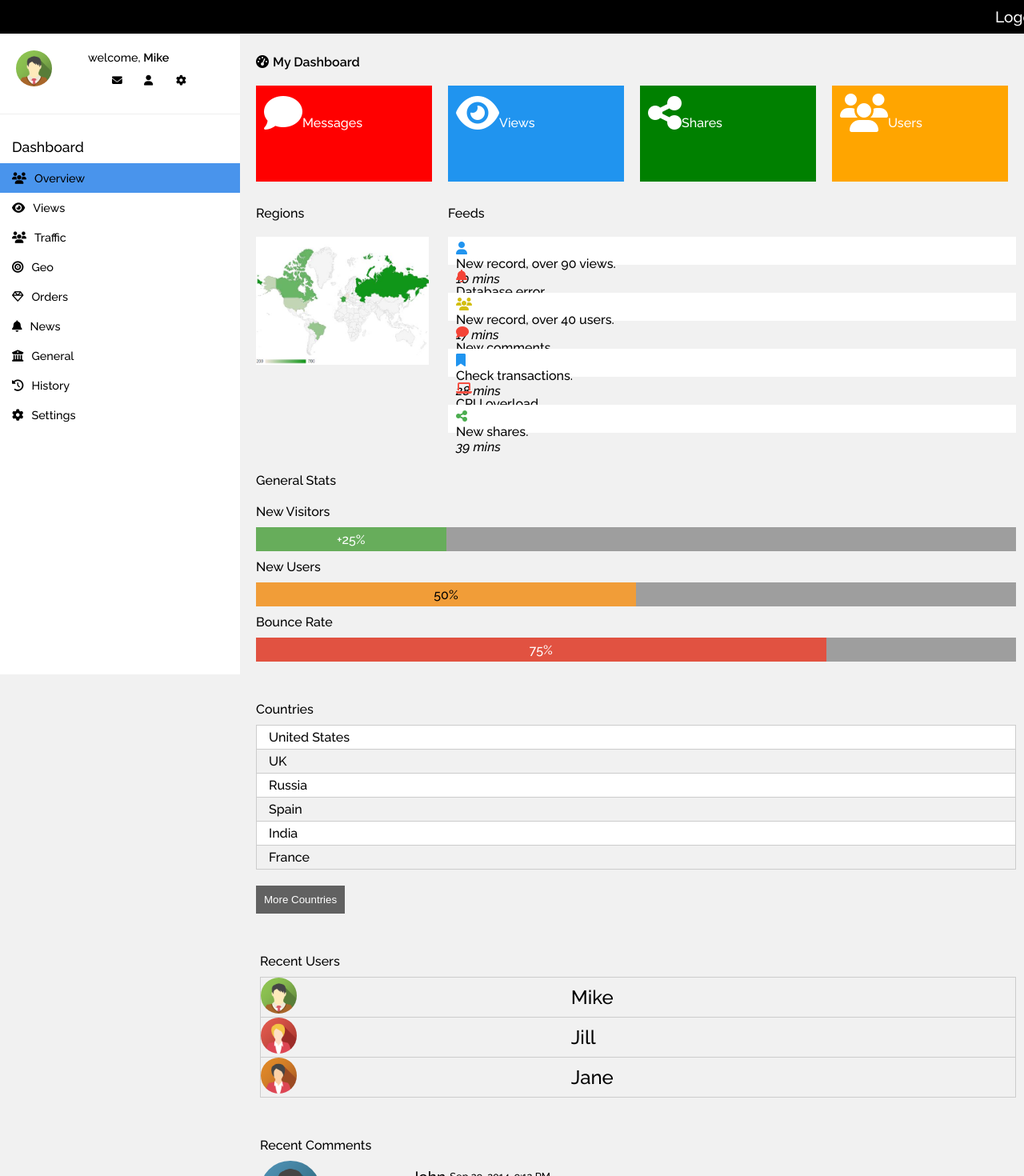
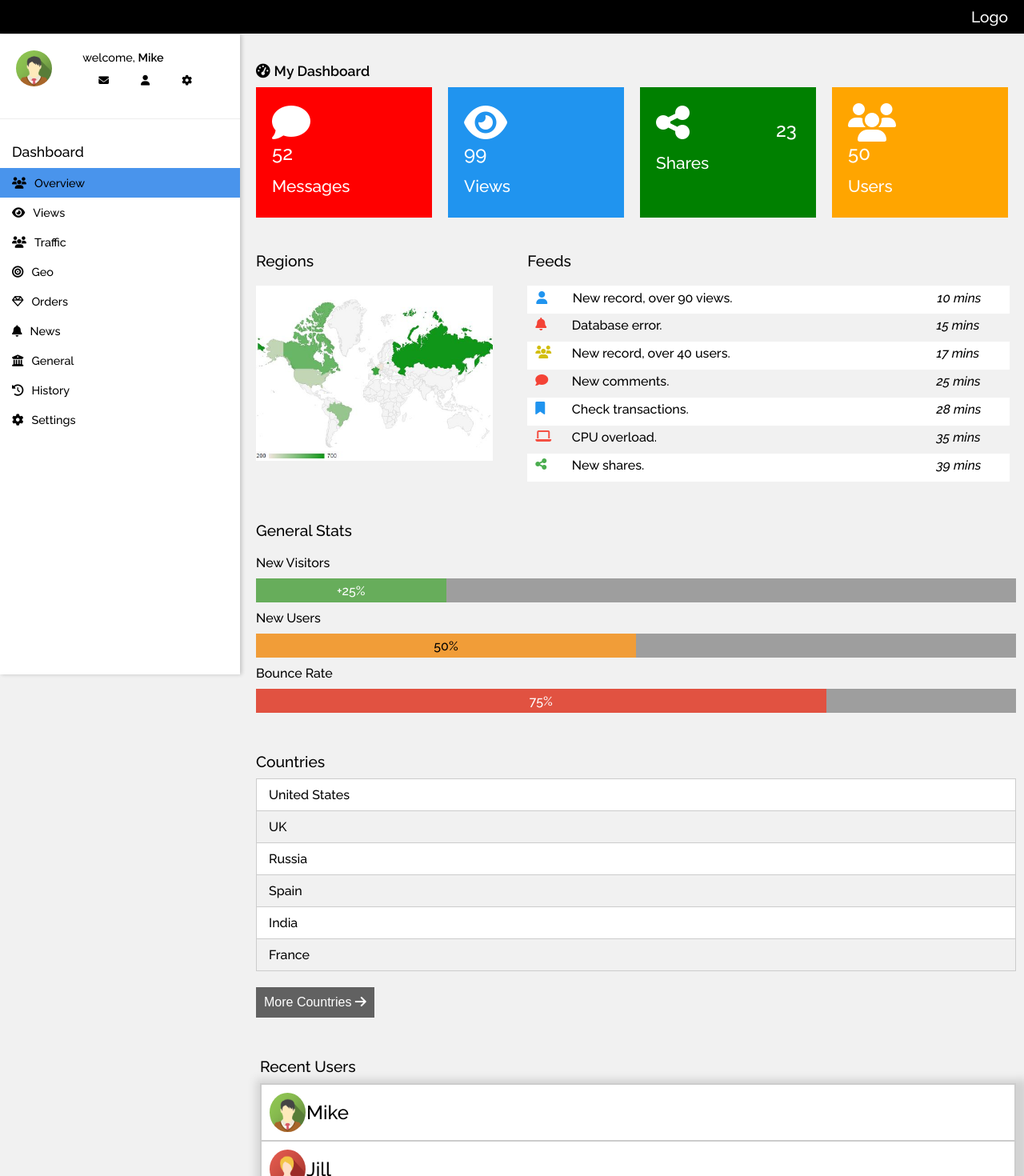
Before and after one commit to lingard09/Front_HW1, a React (Create React App) app: page / in a window 1280 px wide. Shown: the top 1470 px of the page at 80% size. Built offline with nearby package versions, Linux system fonts and the light colour scheme.

Commit message:
style: 100%

```diff
--- a/src/App.css
+++ b/src/App.css
@@ -17,10 +17,15 @@ a {
   z-index: 999;
   width: 100%;
   padding: 10px;
-  text-align: right;
   font-size: 1.2rem;
   color: white;
   background-color: black;
+}
+
+.header span {
+  padding-right: 30px;
+  width: auto;
+  float: right;
 }
 
 .sidebar {
@@ -45,7 +50,7 @@ a {
 }
 
 .welcoming {
-  margin-bottom: 10px;
+  margin-bottom: 5px;
   font-size: 0.9rem;
 }
 
@@ -54,7 +59,6 @@ a {
 }
 
 .profile-btn-box {
-  padding-left: 30px;
   padding-right: 30px;
   display: grid;
   grid-template-columns: 1fr 1fr 1fr;
@@ -62,6 +66,14 @@ a {
 
 .profile-btn i {
   font-size: 0.8rem;
+  padding: 10px;
+  padding-left: 20px;
+  padding-right: 20px;
+
+  &:hover {
+    cursor: pointer;
+    background-color: rgb(204, 204, 204);
+  }
 }
 
 .banner {
@@ -98,8 +110,9 @@ a {
 
 .body-title {
   padding-left: 10px;
-  padding-top: 15px;
+  padding-top: 25px;
   font-weight: 600;
+  font-size: 1.1rem;
 }
 
 .body-title i {
@@ -109,19 +122,23 @@ a {
 .dashboard {
   display: grid;
   grid-template-columns: 1fr 1fr 1fr 1fr;
-  padding-top: 10px;
-  margin-bottom: 20px;
+  margin-bottom: 50px;
   color: white;
 }
 
 .dash-icon {
-  height: 100px;
+  display: flex;
+  flex-direction: column;
+  height: 80%;
   margin: 10px;
-  padding: 10px;
+  padding: 20px;
+  padding-bottom: 10px;
 }
+
 
 .dash-icon i {
   font-size: 3rem;
+  padding-right: 60%;
 }
 
 #messages-box {
@@ -153,25 +170,20 @@ a {
   margin-bottom: 50px;
 }
 
-.body-feeds {
-  display: flex;
-  flex-direction: column;
-}
-
 .body-feed {
+  display: grid;
+  grid-template-columns: 1fr 10fr 2fr;
+  width: 100%;
   height: 25px;
   padding-top: 5px;
   padding-bottom: 5px;
   padding-left: 10px;
+
 }
 
-.body-feed i {
-  width: 100px;
-}
 
 .body-feed span {
   display: inline-block;
-  width: 700px;
 }
 
 .white-cell {
@@ -180,7 +192,12 @@ a {
 
 .body-info-title {
   margin-bottom: 20px;
+  font-size: 1.2rem;
+}
 
+.body-info-content {
+  width: 97%;
+  border-collapse: collapse;
 }
 
 .body-stats {
@@ -190,6 +207,7 @@ a {
 
 .body-stats-title {
   margin-bottom: 20px;
+  font-size: 1.2rem;
 }
 
 .body-stat-graph {
@@ -230,6 +248,7 @@ a {
 }
 
 .body-countries-title {
+  font-size: 1.2rem;
   margin-bottom: 10px;
 }
 
@@ -243,12 +262,18 @@ a {
 .body-country {
   border: 1px solid rgb(204, 204, 204);
   border-collapse: collapse;
+  padding: 5px;
 }
 
-td {
+.body-country td {
+  width: 100%;
   padding-left: 15px;
-  padding-top: 5px;
-  padding-bottom: 5px;
+  padding-top: 10px;
+  padding-bottom: 10px;
+}
+
+.body-countries-table td:hover {
+  background-color: rgb(204, 204, 204);
 }
 
 .more-countries-btn {
@@ -256,6 +281,13 @@ td {
   border: none;
   color: white;
   background-color: rgb(97, 97, 97);
+  font-size: 1rem;
+
+  &:hover {
+    cursor: pointer;
+    color: black;
+    background-color: rgb(204, 204, 204);
+  }
 }
 
 .recent-users {
@@ -265,6 +297,7 @@ td {
 
 .recent-users-title {
   margin-bottom: 10px;
+  font-size: 1.2rem;
 }
 
 .recent-users-table {
@@ -272,9 +305,14 @@ td {
   margin-bottom: 20px;
   border: 1px solid rgb(204, 204, 204);
   border-collapse: collapse;
+  background-color: white;
+  box-shadow: 5px 5px 10px 10px lightgray;
 }
 
 .recent-user {
+  display: flex;
+  flex-direction: row;
+  padding: 10px;
   border: 1px solid rgb(204, 204, 204);
   border-collapse: collapse;
 }
@@ -291,7 +329,8 @@ td {
 }
 
 .recent-comments-title {
-  margin-bottom: 10px;
+  font-size: 1.2rem;
+  margin-bottom: 15px;
 }
 
 .recent-comment-content {
@@ -337,15 +376,19 @@ td {
   margin: 10px;
 }
 
+.details-content-title {
+  font-size: 1.2rem;
+}
+
 .details-content-colorbar {
   width: 100%;
-  height: 5%;
+  height: 5px;
   margin-top: 5px;
   margin-bottom: 10px;
 }
 
 #green-bar {
-  background-color: green;
+  background-color: rgb(76, 175, 80);
 }
 
 #red-bar {
@@ -356,11 +399,127 @@ td {
   background-color: orange;
 }
 
+.details-content-list {
+  margin-bottom: 20px;
+}
+
 .footer {
   padding: 10px;
   background-color: rgb(241, 241, 241);
 }
 
+.footer-title {
+  padding-top: 20px;
+  margin-bottom: 20px;
+  font-size: 1.2rem;
+}
+
 .w3-css-link {
   color: black;
+  text-decoration: underline;
 }
+
+
+
+@media (max-width: 1000px) {
+  .sidebar {
+    display: none;
+  }
+  .main-body {
+    margin-left: 0 !important;
+  }
+  .body-feed span {
+    width: 80%;
+  }
+
+}
+
+
+@media (min-width: 1001px) {
+  .main-body {
+    margin-left: 300px;
+  }
+}
+
+@media (max-width: 700px) {
+  .app {
+    font-size: 80%;
+  }
+
+  .sidebar {
+    width: 100%;
+    height: auto;
+    position: relative;
+  }
+
+  .main-body {
+    margin-left: 0;
+  }
+
+  .dashboard {
+    grid-template-columns: 1fr;
+  }
+
+  .body-infos {
+    grid-template-columns: 1fr;
+  }
+
+  .body-stats-content {
+    flex-direction: column;
+  }
+
+  .recent-users-table,
+  .body-countries-table {
+    width: 100%;
+  }
+
+  .profile-box {
+    grid-template-columns: 1fr;
+    text-align: center;
+  }
+
+  .profile-btn-box {
+    grid-template-columns: 1fr 1fr 1fr;
+  }
+
+  .banner-menus {
+    display: flex;
+    flex-direction: column;
+    align-items: center;
+  }
+
+  .banner-menu {
+    width: 100%;
+    text-align: center;
+  }
+
+  .body-feed i{
+    width: 50px;
+  }
+
+  .body-feed span {
+    width: 60%;
+  }
+
+  .recent-comment {
+    display: flex;
+    flex-direction: column;
+  }
+
+  .recent-comment-content {
+    padding-left: 20px;
+  }
+
+  .comment-avatar {
+    margin-bottom: 20px;
+  }
+
+  .body-details {
+    display: flex;
+    flex-direction: column;
+  }
+
+  #regions-box {
+    margin-bottom: 50px;
+  }
+}
--- a/src/App.js
+++ b/src/App.js
@@ -1,124 +1,25 @@
-import { Col } from 'react-bootstrap';
 import './App.css';
 import avatar1 from './assets/avatar1.png';
 import avatar2 from './assets/avatar2.png';
 import avatar3 from './assets/avatar3.png';
 import avatar5 from './assets/avatar5.png';
 import avatar6 from './assets/avatar6.png';
+import region from './assets/region.jpg';
 
-import region from './assets/region.jpg';
+import Sidebar from './Sidebar';
+
+function toggleSidebar() {
+  document.querySelector(".sidebar").classList.toggle("active");
+}
 
 function App() {
   return (
     <div className='app'>
       <div className='header'>
-        Logo
+        <span>Logo</span>
       </div>
       <div className='main'>
-        <div className='sidebar'>
-          <div className='profile-box'>
-            <div className='profile-left-box'>
-              <div className='profile-avatar-box'>
-                <img className='profile-avatar' src={avatar2} width={45}/>
-              </div>
-
-            </div>
-            <div className='profile-right-box'>
-              <div className='welcoming'> welcome, <span>Mike</span></div>
-              <div className='profile-btn-box'>
-                <div className='profile-btn'>
-                  <i className='fa fa-envelope'></i>
-                </div>
-                <div className='profile-btn'>
-                  <i className='fa fa-user'></i>
-                </div>
-                <div className='profile-btn'>
-                  <i className='fa fa-cog'></i>
-                </div>
-              </div>
-            </div>
-
-          </div>
-          <div className='banner'>
-            <div className='banner-title'>
-              Dashboard
-            </div>
-            <div className='banner-menus'>
-              <div className='banner-menu' id='active-menu'>
-                <a href='htm#'>
-                  <div className='banner-content'>
-                  <i class="fa-solid fa-users"></i>
-                  Overview
-                  </div>
-                </a>
-              </div>
-              <div className='banner-menu'>
-                <a href='htm#'>
-                  <div className='banner-content'>
-                    <i class="fa-solid fa-eye"></i>
-                    Views
-                  </div>
-                </a>
-              </div>
-              <div className='banner-menu'>
-                <a href='htm#'>
-                  <div className='banner-content'>
-                    <i class="fa-solid fa-users"></i>
-                    Traffic
-                  </div>
-                </a>
-              </div>
-              <div className='banner-menu'>
-                <a href='htm#'>
-                  <div className='banner-content'>
-                    <i class="fa fa-bullseye"></i>
-                    Geo
-                  </div>
-                </a>
-              </div>
-              <div className='banner-menu'>
-                <a href='htm#'>
-                  <div className='banner-content'>
-                    <i class="fa fa-diamond"></i>
-                    Orders
-                  </div>
-                </a>
-              </div>
-              <div className='banner-menu'>
-                <a href='htm#'>
-                  <div className='banner-content'>
-                    <i class="fa fa-bell"></i>
-                    News
-                  </div>
-                </a>
-              </div>
-              <div className='banner-menu'>
-                <a href='htm#'>
-                  <div className='banner-content'>
-                    <i class="fa fa-bank"></i>
-                    General
-                  </div>
-                </a>
-              </div>
-              <div className='banner-menu'>
-                <a href='htm#'>
-                  <div className='banner-content'>
-                    <i class="fa fa-history"></i>
-                    History
-                  </div>
-                </a>
-              </div>
-            </div>
-            <div className='banner-menu'>
-                <a href='htm#'>
-                  <div className='banner-content'>
-                    <i class="fa fa-cog"></i>
-                    Settings
-                  </div>
-                </a>
-              </div>
-          </div>
-        </div>
+        <Sidebar />
         <div className='main-body'>
           <div className='body-title'>
             <i class="fa fa-dashboard"></i>
@@ -126,24 +27,24 @@ function App() {
           </div>
           <div className='dashboard'>
             <div className='dash-icon' id='messages-box'>
-              <i class="fa-solid fa-comment"></i>
-              Messages
+              <span style={{paddingBottom: '14px'}}><i class="fa-solid fa-comment"></i><span style={{fontSize: '1.5rem'}}>52</span></span>
+              <span style={{fontSize: '1.3rem'}}>Messages</span>
             </div>
             <div className='dash-icon' id='views-box'>
-              <i class="fa-solid fa-eye"></i>
-              Views
+              <span style={{paddingBottom: '14px'}}><i class="fa-solid fa-eye"></i><span style={{fontSize: '1.5rem'}}>99</span></span>
+              <span style={{fontSize: '1.3rem'}}>Views</span>
             </div>
             <div className='dash-icon' id='shares-box'>
-              <i class="fa-solid fa-share-nodes"></i>
-              Shares
+              <span style={{paddingBottom: '14px'}}><i class="fa-solid fa-share-alt"></i><span style={{fontSize: '1.5rem'}}>23</span></span>
+              <span style={{fontSize: '1.3rem'}}>Shares</span>
             </div>
             <div className='dash-icon' id='users-box'>
-              <i class="fa-solid fa-users"></i>
-              Users
+              <span style={{paddingBottom: '14px'}}><i class="fa-solid fa-users"></i><span style={{fontSize: '1.5rem'}}>50</span></span>
+              <span style={{fontSize: '1.3rem'}}>Users</span>
             </div>
           </div>
           <div className='body-infos'>
-            <div className='body-info'>
+            <div className='body-info' id='regions-box'>
               <div className='body-info-title'>
                 Regions
               </div>
@@ -155,13 +56,13 @@ function App() {
               <div className='body-info-title'>
                 Feeds
               </div>
-              <div className='body-info-content'>
-                <div className='body-feeds'>
-                  <div className='body-feed white-cell'>
-                    <i className='fa fa-user' style={{color: 'rgb(32,148,239)'}}></i>
-                    <span>New record, over 90 views.</span>
-                    <em>10 mins</em>
-                  </div>
+              <table className='body-info-content'>
+                <tbody className='body-feeds'>
+                  <tr className='body-feed white-cell'>
+                    <td><i className='fa fa-user' style={{color: 'rgb(32,148,239)'}}></i></td>
+                    <td><span>New record, over 90 views.</span></td>
+                    <td><em>10 mins</em></td>
+                  </tr>
                   <div className='body-feed'>
                     <i className='fa fa-bell' style={{color: 'rgb(244,67,54)'}}></i>
                     <span>Database error.</span>
@@ -192,8 +93,8 @@ function App() {
                     <span>New shares.</span>
                     <em>39 mins</em>
                   </div>
-                </div>
-              </div>
+                </tbody>
+              </table>
             </div>
           </div>
           <div className='body-stats'>
@@ -258,7 +159,7 @@ function App() {
               </tr>
             </table>
             <button className='more-countries-btn'>
-              More Countries
+              More Countries <i class="fa fa-arrow-right"></i>
             </button>
           </div>
           <div className='recent-users'>
@@ -286,7 +187,7 @@ function App() {
             </div>
             <div className='recent-comment'>
               <div className='comment-avatar-box'>
-                <img className='comment-avatar' src={avatar3} width='40%' />
+                <img className='comment-avatar' src={avatar3} width='100px' />
               </div>
               <div className='recent-comment-content'>
                 <div className='comment-content-header'>
@@ -304,7 +205,7 @@ function App() {
             </div>
             <div className='recent-comment'>
               <div className='comment-avatar-box'>
-                <img className='comment-avatar' src={avatar1} width='40%' />
+                <img className='comment-avatar' src={avatar1} width='100px' />
               </div>
               <div className='recent-comment-content'>
                 <div className='comment-content-header'>
--- /dev/null
+++ b/src/Sidebar.css
@@ -0,0 +1,46 @@
+.sidebar {
+  position: fixed;
+  left: 0px;
+  top: 0;
+  width: 300px;
+  height: 100%;
+  background-color: white;
+  box-shadow: 2px 0 5px rgba(0, 0, 0, 0.2);
+  transition: left 0.3s ease-in-out;
+}
+
+.sidebar.closed {
+  left: -300px;
+}
+
+.menu-btn {
+  display: none;
+  position: fixed;
+  z-index: 1000;
+  top: 10px;
+  left: 10px;
+  color: white;
+  background-color: black;
+  border: none;
+  padding: 0px 15px;
+  font-size: 20px;
+  cursor: pointer;
+}
+
+@media (min-width: 1001px) {
+  .sidebar.closed {
+    left: 0px;
+  }
+}
+
+@media (max-width: 1000px) {
+  .menu-btn {
+    display: block;
+  }
+  .sidebar {
+    display: block;
+  }
+  .sidebar.open {
+    left: 0px;
+  }
+}
--- /dev/null
+++ b/src/Sidebar.js
@@ -0,0 +1,127 @@
+import { useState } from "react";
+import "./Sidebar.css";
+import avatar1 from './assets/avatar1.png';
+import avatar2 from './assets/avatar2.png';
+import avatar3 from './assets/avatar3.png';
+import avatar5 from './assets/avatar5.png';
+import avatar6 from './assets/avatar6.png';
+import region from './assets/region.jpg';
+
+function Sidebar() {
+  const [isOpen, setIsOpen] = useState(false);
+
+  return (
+    <>
+      <button className="menu-btn" onClick={() => setIsOpen(!isOpen)}>
+        ☰
+      </button>
+
+      <div className={`sidebar ${isOpen ? "open" : "closed"}`}>
+        <div className='profile-box'>
+          <div className='profile-left-box'>
+            <div className='profile-avatar-box'>
+              <img className='profile-avatar' src={avatar2} width={45}/>
+            </div>
+
+          </div>
+          <div className='profile-right-box'>
+            <div className='welcoming'> welcome, <span>Mike</span></div>
+            <div className='profile-btn-box'>
+              <div className='profile-btn'>
+                <i className='fa fa-envelope'></i>
+              </div>
+              <div className='profile-btn'>
+                <i className='fa fa-user'></i>
+              </div>
+              <div className='profile-btn'>
+                <i className='fa fa-cog'></i>
+              </div>
+            </div>
+          </div>
+
+        </div>
+        <div className='banner'>
+          <div className='banner-title'>
+            Dashboard
+          </div>
+          <div className='banner-menus'>
+            <div className='banner-menu' id='active-menu'>
+              <a href='htm#'>
+                <div className='banner-content'>
+                <i class="fa-solid fa-users"></i>
+                Overview
+                </div>
+              </a>
+            </div>
+            <div className='banner-menu'>
+              <a href='htm#'>
+                <div className='banner-content'>
+                  <i class="fa-solid fa-eye"></i>
+                  Views
+                </div>
+              </a>
+            </div>
+            <div className='banner-menu'>
+              <a href='htm#'>
+                <div className='banner-content'>
+                  <i class="fa-solid fa-users"></i>
+                  Traffic
+                </div>
+              </a>
+            </div>
+            <div className='banner-menu'>
+              <a href='htm#'>
+                <div className='banner-content'>
+                  <i class="fa fa-bullseye"></i>
+                  Geo
+                </div>
+              </a>
+            </div>
+            <div className='banner-menu'>
+              <a href='htm#'>
+                <div className='banner-content'>
+                  <i class="fa fa-diamond"></i>
+                  Orders
+                </div>
+              </a>
+            </div>
+            <div className='banner-menu'>
+              <a href='htm#'>
+                <div className='banner-content'>
+                  <i class="fa fa-bell"></i>
+                  News
+                </div>
+              </a>
+            </div>
+            <div className='banner-menu'>
+              <a href='htm#'>
+                <div className='banner-content'>
+                  <i class="fa fa-bank"></i>
+                  General
+                </div>
+              </a>
+            </div>
+            <div className='banner-menu'>
+              <a href='htm#'>
+                <div className='banner-content'>
+                  <i class="fa fa-history"></i>
+                  History
+                </div>
+              </a>
+            </div>
+          </div>
+          <div className='banner-menu'>
+              <a href='htm#'>
+                <div className='banner-content'>
+                  <i class="fa fa-cog"></i>
+                  Settings
+                </div>
+              </a>
+            </div>
+        </div>
+      </div>
+    </>
+  );
+}
+
+export default Sidebar;
```
